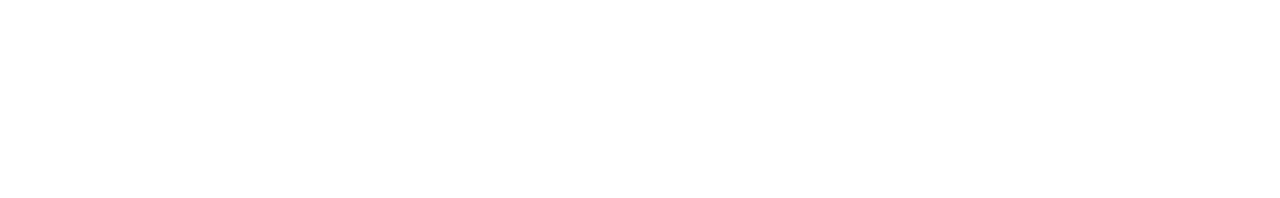
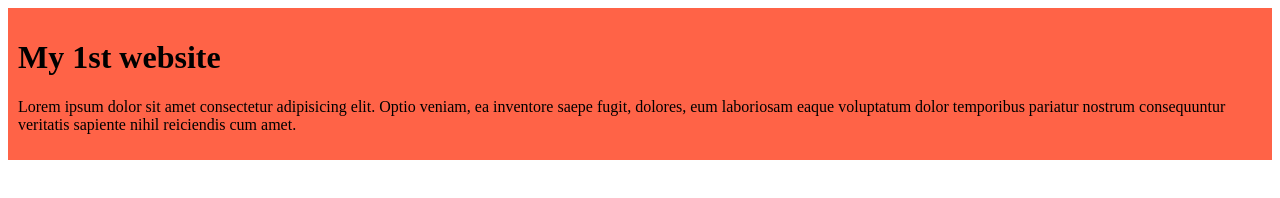
Before and after one commit to zubaerh/my-first-github-repo, a plain HTML site: page index.html in a window 1280 px wide. Drawn offline with Linux system fonts and the light colour scheme.

Commit message:
added the first blog

```diff
--- a/index.html
+++ b/index.html
@@ -4,8 +4,12 @@
     <meta charset="UTF-8">
     <meta name="viewport" content="width=device-width, initial-scale=1.0">
     <title>My 1st ever git hub repo</title>
+    <link rel="stylesheet" href="style/blog.css">
 </head>
 <body>
-
+    <div>
+        <h1>My 1st website</h1>
+        <p>Lorem ipsum dolor sit amet consectetur adipisicing elit. Optio veniam, ea inventore saepe fugit, dolores, eum laboriosam eaque voluptatum dolor temporibus pariatur nostrum consequuntur veritatis sapiente nihil reiciendis cum amet.</p>
+    </div>
 </body>
 </html>
--- /dev/null
+++ b/style/blog.css
@@ -0,0 +1,4 @@
+div{
+    background-color: tomato;
+    padding: 10px;
+}
```
